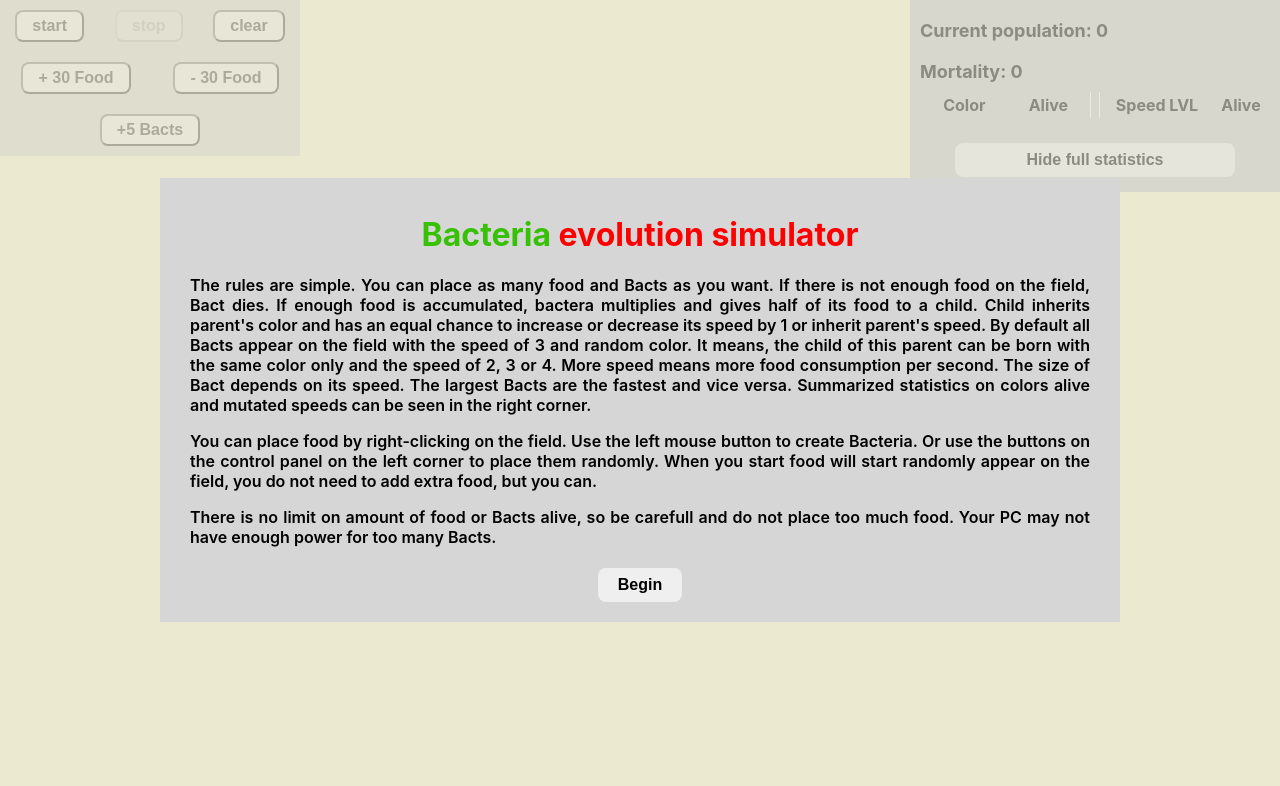
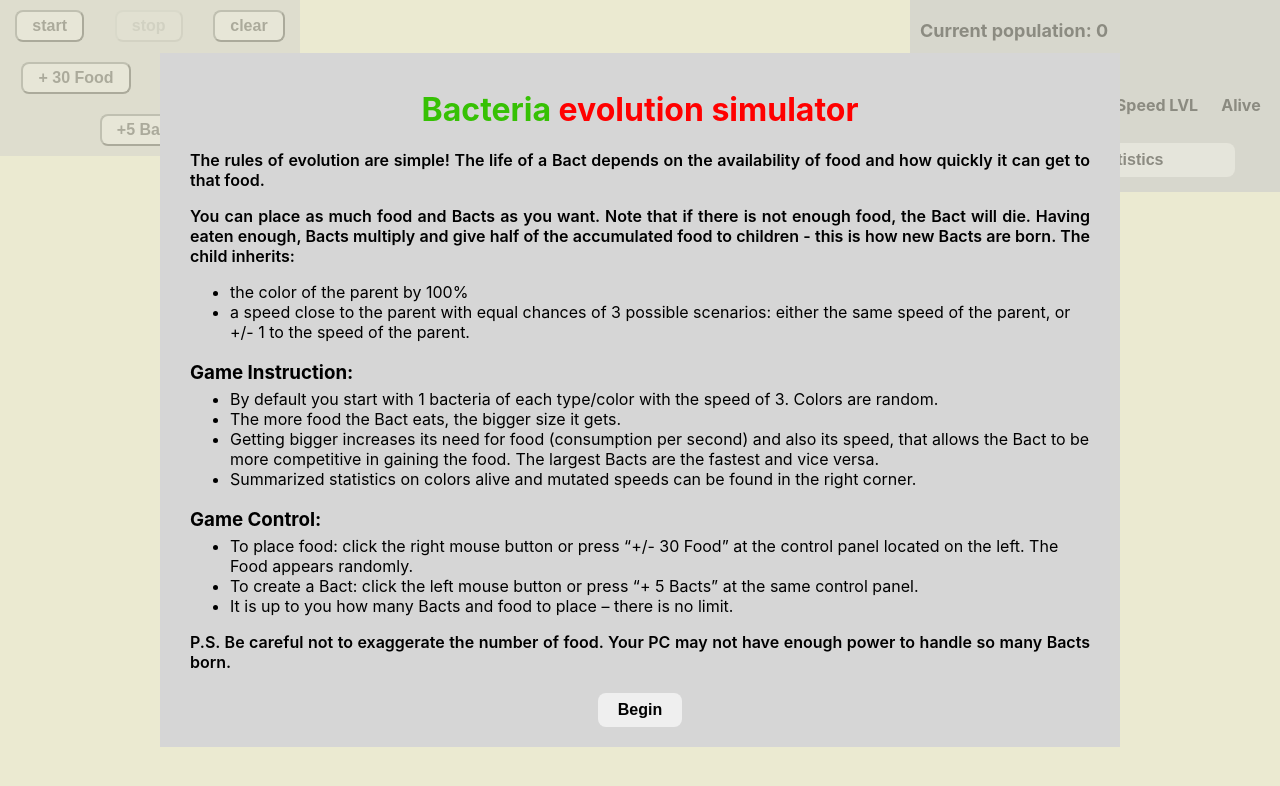
Before and after one commit to AAlexanderV/Bacteria, a React (Create React App) app: page / in a window 1280 px wide. Shown: the top 786 px of the page. Built offline with nearby package versions, Linux system fonts and the light colour scheme.

Commit message:
added text to Modal

```diff
--- a/src/App.css
+++ b/src/App.css
@@ -31,6 +31,7 @@ button:hover{
 .modal_top p{
   text-align: justify;
   font-weight: 600;
+  margin-top: 10px;
 }
 .modal_top h1{
   color: #36c104;
@@ -38,6 +39,12 @@ button:hover{
 }
 .modal_top h1 span{
   color: #ff0000;
+}
+.modal_top h3{
+  margin-bottom: 0;
+}
+.modal_top ul{
+  margin-top: 5px;
 }
 .modal_bottom{
   width: 100%;
--- a/src/components/modal/Modal.js
+++ b/src/components/modal/Modal.js
@@ -15,33 +15,67 @@ function Modal() {
                         Bacteria <span>evolution simulator</span>
                     </h1>
                     <p>
-                        The rules are simple. You can place as many food and
-                        Bacts as you want. If there is not enough food on the
-                        field, Bact dies. If enough food is accumulated, bactera
-                        multiplies and gives half of its food to a child. Child
-                        inherits parent's color and has an equal chance to
-                        increase or decrease its speed by 1 or inherit parent's
-                        speed. By default all Bacts appear on the field with the
-                        speed of 3 and random color. It means, the child of this
-                        parent can be born with the same color only and the
-                        speed of 2, 3 or 4. More speed means more food
-                        consumption per second. The size of Bact depends on its
-                        speed. The largest Bacts are the fastest and vice versa.
-                        Summarized statistics on colors alive and mutated speeds
-                        can be seen in the right corner.
+                        The rules of evolution are simple! The life of a Bact
+                        depends on the availability of food and how quickly it
+                        can get to that food.
                     </p>
                     <p>
-                        You can place food by right-clicking on the field. Use
-                        the left mouse button to create Bacteria. Or use the
-                        buttons on the control panel on the left corner to place
-                        them randomly. When you start food will start randomly
-                        appear on the field, you do not need to add extra food,
-                        but you can.
+                        You can place as much food and Bacts as you want. Note
+                        that if there is not enough food, the Bact will die.
+                        Having eaten enough, Bacts multiply and give half of the
+                        accumulated food to children - this is how new Bacts are
+                        born. The child inherits:
                     </p>
+                    <ul>
+                        <li>the color of the parent by 100%</li>
+                        <li>
+                            a speed close to the parent with equal chances of 3
+                            possible scenarios: either the same speed of the
+                            parent, or +/- 1 to the speed of the parent.
+                        </li>
+                    </ul>
+                    <h3>Game Instruction:</h3>
+                    <ul>
+                        <li>
+                            By default you start with 1 bacteria of each
+                            type/color with the speed of 3. Colors are random.
+                        </li>
+                        <li>
+                            The more food the Bact eats, the bigger size it
+                            gets.
+                        </li>
+                        <li>
+                            Getting bigger increases its need for food
+                            (consumption per second) and also its speed, that
+                            allows the Bact to be more competitive in gaining
+                            the food. The largest Bacts are the fastest and vice
+                            versa.
+                        </li>
+                        <li>
+                            Summarized statistics on colors alive and mutated
+                            speeds can be found in the right corner.
+                        </li>
+                    </ul>
+                    <h3>Game Control: </h3>
+                    <ul>
+                        <li>
+                            To place food: click the right mouse button or press
+                            “+/- 30 Food” at the control panel located on the
+                            left. The Food appears randomly.
+                        </li>
+                        <li>
+                            To create a Bact: click the left mouse button or
+                            press “+ 5 Bacts” at the same control panel.
+                        </li>
+                        <li>
+                            It is up to you how many Bacts and food to place –
+                            there is no limit.
+                        </li>
+                    </ul>
                     <p>
-                        There is no limit on amount of food or Bacts alive, so
-                        be carefull and do not place too much food. Your PC may
-                        not have enough power for too many Bacts.
+                        P.S. Be careful not to exaggerate the number of food.
+                        Your PC may not have enough power to handle so many
+                        Bacts born.
                     </p>
                 </div>
                 <div className="modal_bottom">
--- a/src/features/arena/arenaSlice.js
+++ b/src/features/arena/arenaSlice.js
@@ -118,7 +118,7 @@ export const arenaSlice = createSlice({
                         );
                     }
 
-                    if (newBact.foodLeft > 1000) {
+                    if (newBact.foodLeft > 800) {
                         newBact.foodLeft = 400;
                         const child = createChild(newBact, ++state.bactID);
                         newBacteriasList.push(child);
```
